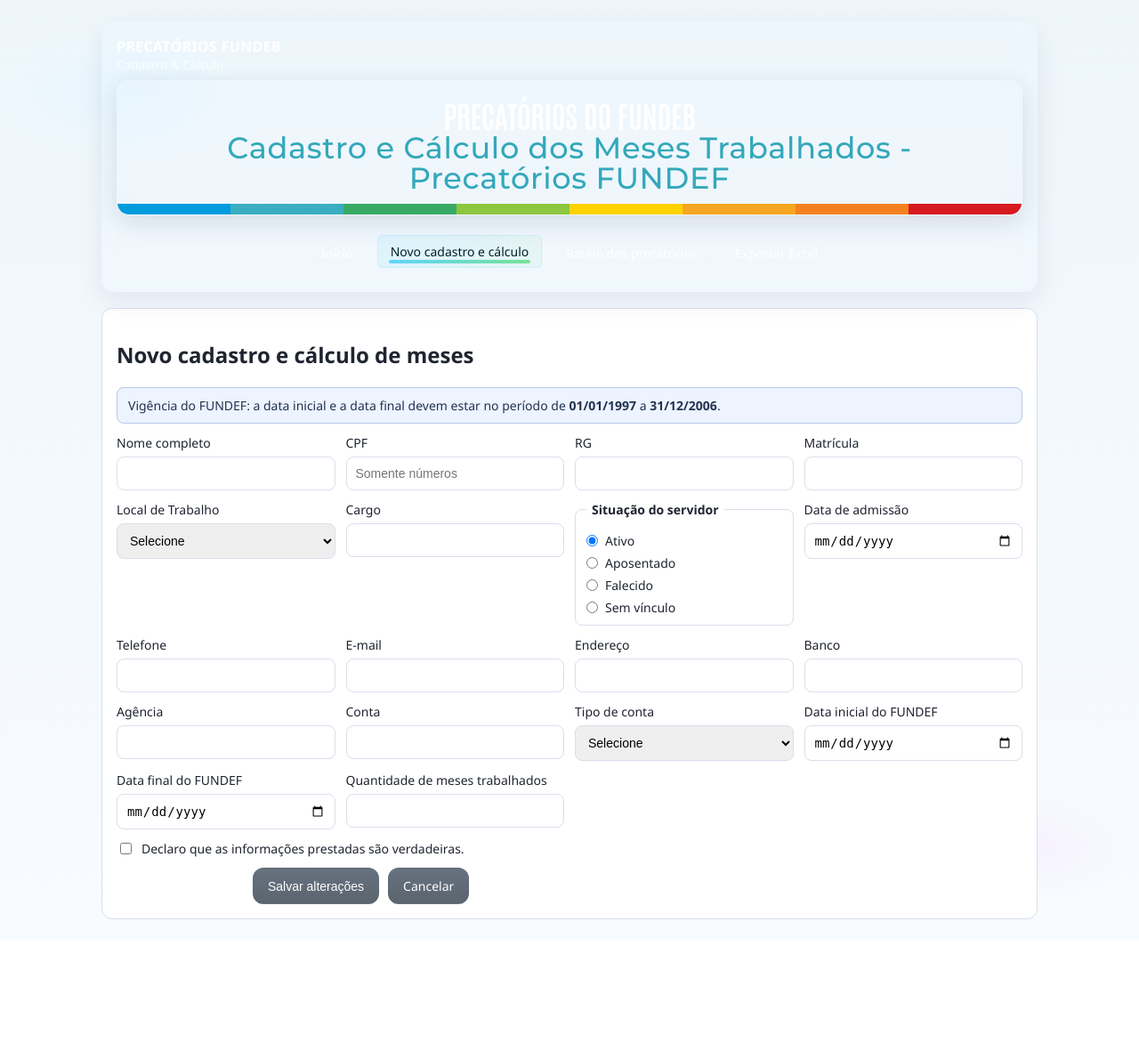
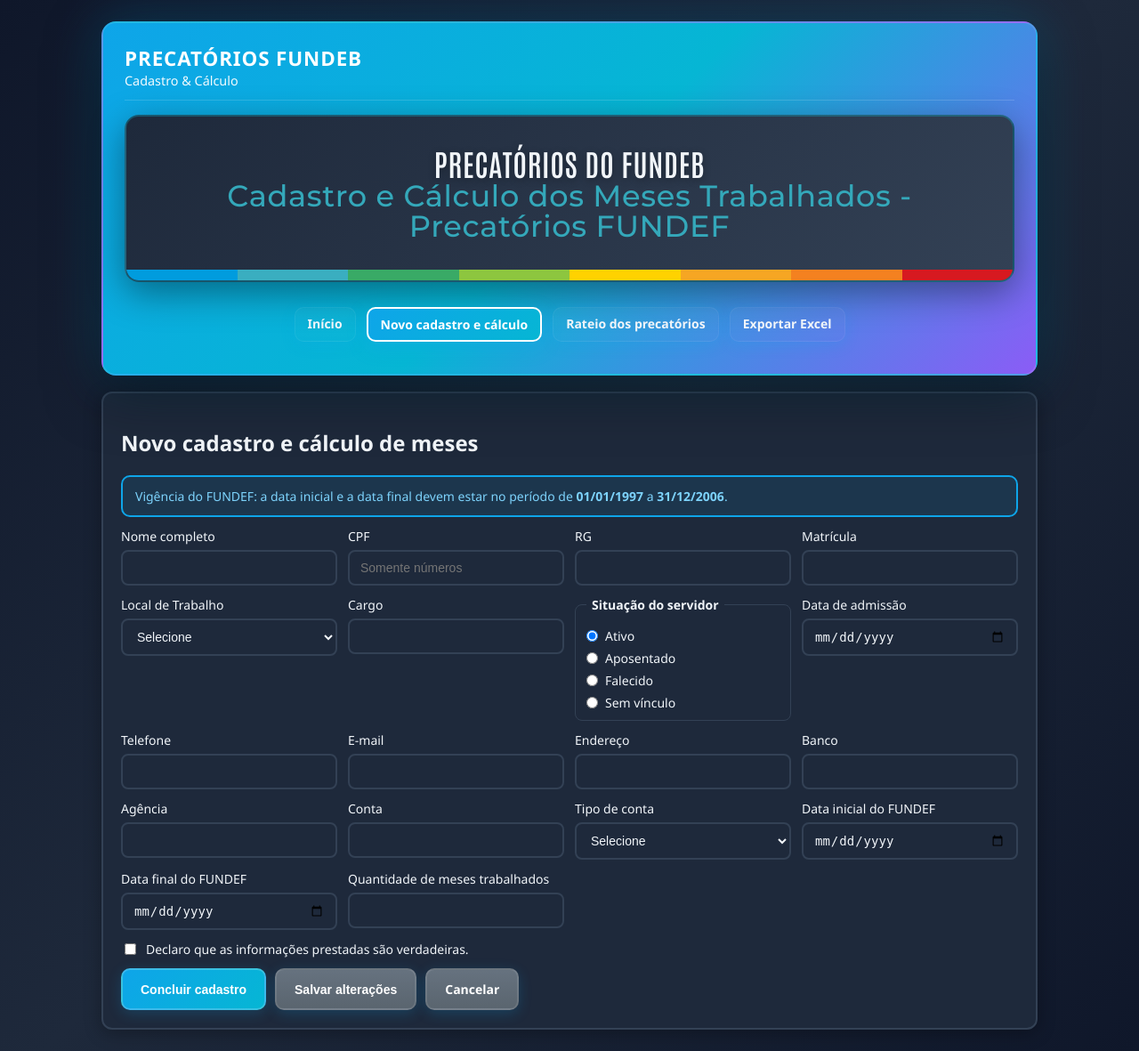
Before and after one commit to gustavocolumbina-lang/validacao-tempo, a Flask app: page /cadastro in a window 1280 px wide. Shown: the whole page at 89% size. Before the commit the page ends 1033 px from the top, so only its background shows below. Run offline with Flask 3, Linux system fonts and the light colour scheme.

Commit message:
Radical redesign: Dark theme with vibrant gradients, better contrast and real layout changes

```diff
--- a/static/style.css
+++ b/static/style.css
@@ -1,16 +1,14 @@
 :root {
-    --bg: #f6f8fb;
-    --card: #ffffff;
-    --primaria: #174f8a;
-    --texto: #1f2430;
-    --borda: #d8dfeb;
-    --erro: #8e1f1f;
-    --sucesso: #1b6e2d;
-    --glass-bg: rgba(255,255,255,0.06);
-    --glass-border: rgba(255,255,255,0.12);
-    --accent: #5ad3ff;
-    --accent-2: #6de18e;
-    --card-glass: rgba(255,255,255,0.04);
+    --bg: #0f172a;
+    --card: #1e293b;
+    --primaria: #0ea5e9;
+    --texto: #f1f5f9;
+    --borda: #334155;
+    --erro: #ef4444;
+    --sucesso: #10b981;
+    --accent: #06b6d4;
+    --accent-2: #8b5cf6;
+    --dark-bg: #020617;
 }
 
 * {
@@ -20,10 +18,9 @@
 body {
     margin: 0;
     font-family: "Segoe UI", Tahoma, Geneva, Verdana, sans-serif;
-    background: radial-gradient(1200px 600px at 10% 10%, #e8f6ff 0%, transparent 12%),
-                radial-gradient(1000px 500px at 90% 90%, #f6f1ff 0%, transparent 12%),
-                linear-gradient(180deg, #eef6fb 0%, #f8fbff 100%);
+    background: linear-gradient(135deg, #0f172a 0%, #1e293b 50%, #0f172a 100%);
     color: var(--texto);
+    min-height: 100vh;
 }
 
 .container {
@@ -65,37 +62,49 @@
     gap: 12px;
     justify-content: center;
     flex-wrap: wrap;
-    margin-top: 12px;
-    padding: 8px;
+    margin-top: 16px;
+    padding: 12px;
 }
 
 .topo a,
 .botao,
 .menu-principal a {
-    background: transparent;
-    color: white;
+    background: linear-gradient(135deg, #0ea5e9 0%, #06b6d4 100%);
+    color: #ffffff;
     text-decoration: none;
-    border: 1px solid transparent;
-    border-radius: 12px;
-    padding: 10px 16px;
+    border: 2px solid rgba(255,255,255,0.2);
+    border-radius: 10px;
+    padding: 12px 20px;
     display: inline-block;
     cursor: pointer;
     font-size: 14px;
+    font-weight: 600;
     position: relative;
-    transition: all 220ms cubic-bezier(.2,.9,.2,1);
+    transition: all 280ms cubic-bezier(0.34, 1.56, 0.64, 1);
+    box-shadow: 0 4px 15px rgba(14,165,233,0.2);
+}
+
+.topo a:hover,
+.botao:hover,
+.menu-principal a:hover {
+    transform: translateY(-3px) scale(1.05);
+    box-shadow: 0 8px 25px rgba(14,165,233,0.4);
 }
 
 .menu-principal a {
-    border-radius: 6px;
-    padding: 8px 14px;
+    background: linear-gradient(135deg, rgba(255,255,255,0.1), rgba(255,255,255,0.05));
+    color: #f1f5f9;
+    border: 2px solid rgba(14,165,233,0.4);
 }
 
 .botao.secundario {
-    background: #6c7a89;
+    background: linear-gradient(135deg, #64748b 0%, #475569 100%);
+    border-color: rgba(255,255,255,0.1);
 }
 
 .botao.perigo {
-    background: #b42318;
+    background: linear-gradient(135deg, #ef4444 0%, #dc2626 100%);
+    border-color: rgba(255,255,255,0.1);
 }
 
 .botao.pequeno {
@@ -104,10 +113,11 @@
 }
 
 .card {
-    background: var(--card);
-    border: 1px solid var(--borda);
+    background: #1e293b;
+    border: 2px solid #334155;
     border-radius: 12px;
-    padding: 16px;
+    padding: 20px;
+    box-shadow: 0 4px 20px rgba(0,0,0,0.3);
 }
 
 .card + .card {
@@ -182,10 +192,20 @@
 
 input,
 select {
-    border: 1px solid var(--borda);
+    border: 2px solid #334155;
     border-radius: 8px;
-    padding: 10px;
+    padding: 10px 12px;
     font-size: 14px;
+    background: #1e293b;
+    color: #f1f5f9;
+    transition: all 200ms ease;
+}
+
+input:focus,
+select:focus {
+    outline: none;
+    border-color: #0ea5e9;
+    box-shadow: 0 0 0 3px rgba(14,165,233,0.2);
 }
 
 .full {
@@ -200,32 +220,35 @@
 
 .aviso-vigencia-fundef {
     margin: 0;
-    padding: 10px 12px;
-    border: 1px solid #b7c8e8;
-    border-radius: 8px;
-    background: #edf3ff;
-    color: #22334f;
+    padding: 12px 14px;
+    border: 2px solid #0ea5e9;
+    border-radius: 10px;
+    background: rgba(14,165,233,0.1);
+    color: #7dd3fc;
     font-size: 14px;
+    font-weight: 500;
 }
 
 .aviso-data-invalida {
     margin: 0;
-    padding: 10px 12px;
-    border: 1px solid #efb3b3;
-    border-radius: 8px;
-    background: #ffe8e8;
-    color: #8e1f1f;
+    padding: 12px 14px;
+    border: 2px solid #ef4444;
+    border-radius: 10px;
+    background: rgba(239,68,68,0.1);
+    color: #fca5a5;
     font-size: 14px;
+    font-weight: 500;
 }
 
 .aviso-rascunho {
     margin: 0;
-    padding: 10px 12px;
-    border: 1px solid #f1d08b;
-    border-radius: 8px;
-    background: #fff6e1;
-    color: #5f4b20;
+    padding: 12px 14px;
+    border: 2px solid #f59e0b;
+    border-radius: 10px;
+    background: rgba(245,158,11,0.1);
+    color: #fbbf24;
     font-size: 14px;
+    font-weight: 500;
 }
 
 .acoes {
@@ -253,14 +276,22 @@
     width: 100%;
     border-collapse: collapse;
     margin-top: 12px;
+    background: #1e293b;
 }
 
 th,
 td {
     text-align: left;
-    border-bottom: 1px solid var(--borda);
-    padding: 10px;
+    border-bottom: 2px solid #334155;
+    padding: 12px;
     font-size: 13px;
+    color: #cbd5e1;
+}
+
+th {
+    background: linear-gradient(135deg, #0ea5e9 0%, #06b6d4 100%);
+    color: #ffffff;
+    font-weight: 600;
 }
 
 .mensagens {
@@ -268,18 +299,17 @@
 }
 
 .card-fundef {
-    max-width: 840px;
+    max-width: 100%;
     margin: 0 auto 12px;
-    border-radius: 14px;
+    border-radius: 16px;
     overflow: hidden;
-    border: 1px solid rgba(255,255,255,0.08);
-    box-shadow: 0 8px 28px rgba(20,30,60,0.12);
-    background: linear-gradient(180deg, rgba(255,255,255,0.03), rgba(255,255,255,0.01));
-    backdrop-filter: blur(8px) saturate(120%);
+    border: 2px solid rgba(6,182,212,0.3);
+    box-shadow: 0 12px 40px rgba(0,0,0,0.4);
+    background: linear-gradient(135deg, #1e293b 0%, #334155 100%);
 }
 
 .card-fundef-conteudo {
-    padding: 18px 22px 12px;
+    padding: 32px 24px;
 }
 
 .card-fundef-conteudo p {
@@ -349,40 +379,45 @@
 }
 
 .titulo-principal {
-    margin: 0;
-    color: #ffffff;
+    margin: 0 0 12px 0;
+    color: #f1f5f9;
     font-family: "Antonio", system-ui, -apple-system, BlinkMacSystemFont, "Segoe UI", sans-serif;
-    font-weight: 700;
-    font-size: clamp(1.8rem, 5vw, 3.4rem);
-    letter-spacing: -0.01em;
+    font-weight: 800;
+    font-size: clamp(2rem, 6vw, 3.2rem);
+    letter-spacing: 0.02em;
     text-transform: uppercase;
-    line-height: 1;
+    line-height: 1.1;
+    text-shadow: 0 2px 8px rgba(0,0,0,0.3);
 }
 
 .subtitulo-principal {
-    margin-top: 12px;
-    margin-bottom: 0;
-    color: rgba(255,255,255,0.85);
+    margin: 0;
+    color: #cbd5e1;
     font-family: "Montserrat", system-ui, -apple-system, BlinkMacSystemFont, "Segoe UI", sans-serif;
     font-weight: 500;
-    font-size: clamp(0.8rem, 1.5vw, 1.1rem);
-    letter-spacing: 0.05em;
+    font-size: clamp(0.9rem, 1.8vw, 1.2rem);
+    letter-spacing: 0.04em;
 }
 
 .msg {
-    padding: 10px;
-    border-radius: 8px;
-    margin: 6px 0;
+    padding: 14px 16px;
+    border-radius: 10px;
+    margin: 8px 0;
+    font-weight: 500;
+    border-left: 4px solid;
+    box-shadow: 0 4px 12px rgba(0,0,0,0.2);
 }
 
 .msg.erro {
-    background: #ffe6e6;
-    color: var(--erro);
+    background: linear-gradient(135deg, #7f1d1d 0%, #991b1b 100%);
+    color: #fecaca;
+    border-left-color: #ef4444;
 }
 
 .msg.sucesso {
-    background: #e6f9eb;
-    color: var(--sucesso);
+    background: linear-gradient(135deg, #065f46 0%, #047857 100%);
+    color: #a7f3d0;
+    border-left-color: #10b981;
 }
 
 .campo-observacao {
@@ -393,12 +428,12 @@
 
 /* Header glass wrapper */
 .header-glass {
-    background: linear-gradient(180deg, rgba(255,255,255,0.02), rgba(255,255,255,0.01));
-    border-radius: 14px;
-    padding: 16px;
-    border: 1px solid rgba(255,255,255,0.06);
-    box-shadow: 0 10px 30px rgba(20,30,60,0.08);
-    backdrop-filter: blur(8px) saturate(120%);
+    background: linear-gradient(135deg, #0ea5e9 0%, #06b6d4 50%, #8b5cf6 100%);
+    border-radius: 16px;
+    padding: 24px;
+    border: 2px solid rgba(255,255,255,0.1);
+    box-shadow: 0 20px 60px rgba(0,0,0,0.5), 0 0 60px rgba(14,165,233,0.3);
+    backdrop-filter: blur(10px) saturate(150%);
 }
 
 .header-topbar {
@@ -406,7 +441,27 @@
     justify-content: space-between;
     align-items: center;
     gap: 12px;
-    margin-bottom: 8px;
+    margin-bottom: 16px;
+    padding-bottom: 12px;
+    border-bottom: 1px solid rgba(255,255,255,0.15);
+}
+
+.brand {
+    display: flex;
+    flex-direction: column;
+}
+
+.brand-title {
+    font-weight: 800;
+    color: #ffffff;
+    letter-spacing: 0.04em;
+    font-size: 1.4rem;
+}
+
+.brand-sub {
+    font-size: 0.9rem;
+    color: rgba(255,255,255,0.95);
+    font-weight: 500;
 }
 
 .menu-principal a {
@@ -416,47 +471,21 @@
 }
 
 .menu-principal a::after {
-    content: '';
-    position: absolute;
-    left: 12px;
-    right: 12px;
-    bottom: 6px;
-    height: 3px;
-    background: linear-gradient(90deg, var(--accent), var(--accent-2));
-    border-radius: 2px;
-    transform: scaleX(0);
-    transform-origin: left center;
-    transition: transform 220ms cubic-bezier(.2,.9,.2,1);
-    opacity: 0.95;
-}
-
-.menu-principal a:hover {
-    transform: translateY(-4px);
-    box-shadow: 0 8px 18px rgba(15,25,50,0.12);
-}
-
-.menu-principal a:hover::after {
-    transform: scaleX(1);
-}
-
-.menu-principal a:focus {
-    outline: none;
-    box-shadow: 0 0 0 3px rgba(90,211,255,0.12);
+    display: none;
 }
 
 /* Active tab styling */
 .menu-principal a.active,
 .menu-principal a.menu-link.active {
-    background: linear-gradient(90deg, rgba(90,211,255,0.12), rgba(109,225,142,0.08));
-    color: #03202a;
-    border: 1px solid rgba(90,211,255,0.18);
-    transform: translateY(-2px);
+    background: linear-gradient(135deg, #0ea5e9 0%, #06b6d4 100%);
+    color: #ffffff;
+    border: 2px solid #ffffff;
+    box-shadow: 0 6px 20px rgba(14,165,233,0.4);
 }
 
-.menu-principal a.active::after {
-    transform: scaleX(1);
-    height: 4px;
-    bottom: 4px;
+.menu-principal a.active:hover,
+.menu-principal a.menu-link.active:hover {
+    transform: translateY(-4px) scale(1.08);
 }
 
 /* ensure existing .botao variants keep accessibility */
```
